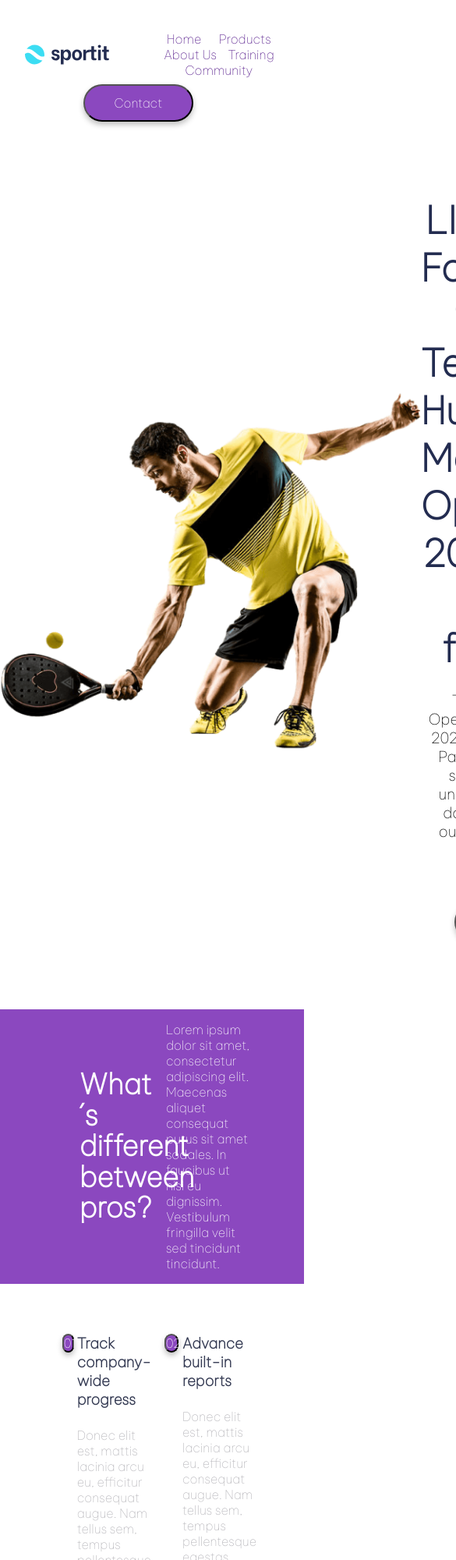
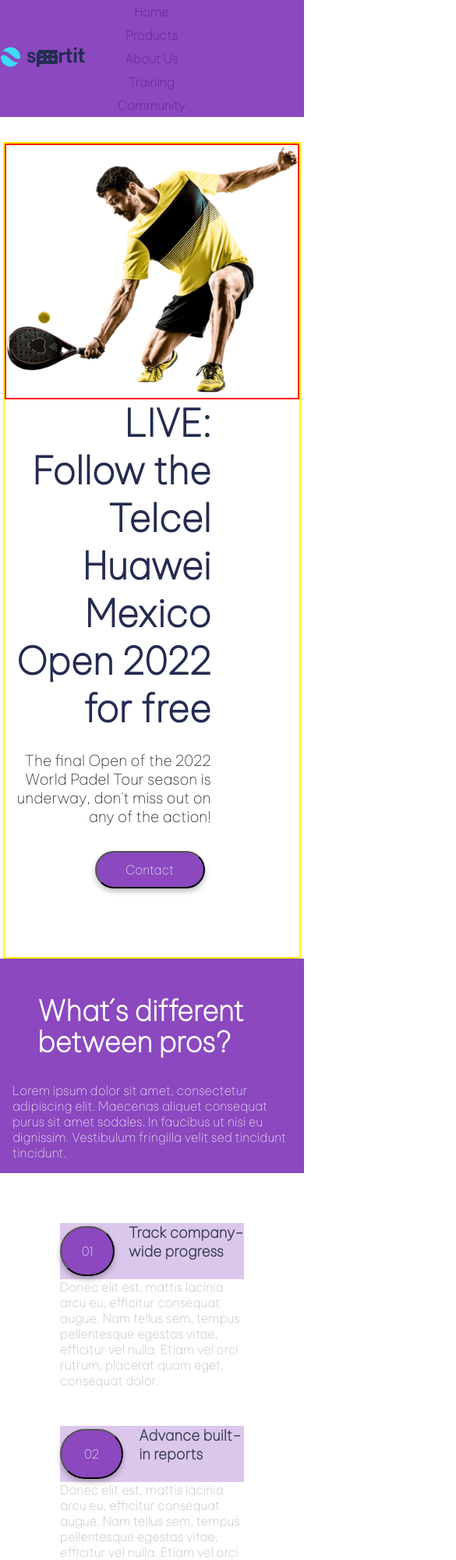
Before and after one commit to lesep28/examen-final-FE1, a plain HTML site: page index.html in a window 390 px wide. Shown: the top 2000 px of the page at 78% size, 585 px wide, since content can reach past the window. Drawn offline with Linux system fonts and the light colour scheme.

Commit message:
ajuste vistas

```diff
--- a/css/styles.css
+++ b/css/styles.css
@@ -2,7 +2,6 @@
     box-sizing: border-box;
     margin: 0;
     padding: 0;
-    height: 100%;
     font-family: 'Be Vietnam Pro', sans-serif;
 }
 /* .listaMenu li{
@@ -21,23 +20,29 @@ body{
     display: flex;
     flex-direction: column;
     height: auto;
-    width: 100%;
+    width: auto;
 }
+
+
+
 
 header{
     display: flex;
     align-items: center;
-    flex-wrap: wrap;
+
     /* height: 2rem;  */
     height: auto;
     justify-content: space-around;
-    /* width:100%; */
-    margin: 2.5rem 0;
+    margin-bottom: 2rem;
+}
+
+header > :nth-child(2) {
+    visibility: hidden;
 }
 
 .cajaBotones{
     height: 4rem;
-    width: 12rem;
+    width: 20%;
     padding: 0.5rem;
 }
 
@@ -48,9 +53,11 @@ header{
     background: #8B48BF;
     box-shadow: 0px 4px 7px 0px rgba(0, 0, 0, 0.25);
     color:white;
+    cursor: pointer;
     font-size: 1rem;
     height:100%;
     width:80%;
+
 }
 
 .listaMenu{
@@ -60,7 +67,12 @@ header{
     list-style: none;
     text-decoration: none;
     justify-content: space-around;
-    width: 40vw;
+    width: 60%;
+    padding-left: 1%;
+}
+
+.logo{
+    width: 12%;
 }
 
 .listaMenu li{
@@ -74,25 +86,45 @@ ul li{
 .container{
     /* height: 120rem; */
     /* height: auto; */
-    /* width: 100%; */
-    min-height: 100%;
+
+    /* min-height: 100%; */
 }
 
 .firstBox{
     display: flex;
-    align-items: center;
-    height: 30%;
-    justify-content: space-around;
-    /* width: 100%; */
+    height: 20%;
+    width: 98%;
     padding-bottom: 5rem;
-    margin-top: 3rem;
+    margin: auto;
+    border: yellow 2px solid;;
+
 
 }
 
+.mainImage{
+    width: 100%;
+    size: cover;
+    border: red solid 2px;
+    flex: 1;
+
+}
+
+.mainImage img{
+    max-width: 100%;
+    min-width: 18rem;
+    transition: all 0.01s;
+    height: auto;
+}
+
+
 .firstText{
-    width: 30%;
     text-align:right;
     font-size: 1.2rem;
+    flex: 1;
+}
+
+.firstText h1{
+    max-width: 1;
 }
 
 h1{
@@ -151,17 +183,21 @@ h2{
 }
 
 .feature{
-    width: 38%;
-    display: flex;
+    width: 40%;
     color: #B3B2B7;
     padding-bottom: 3rem;
 
 }
 
+.featureSubtitle{
+    display: flex;
+    align-items: center;
+    justify-content: center;
+}
 .number{
     border-radius: 50px;
-    width: 50%;
-    height: 40%;
+    width: 10rem;
+    height: 4rem;
 }
 
 h3{
@@ -220,6 +256,7 @@ footer{
     background-color:black;
     color: white;
     height: auto;
+    width: 100%;
 }
 
 .footerContent{
@@ -240,7 +277,7 @@ footer{
     align-items: flex-start;
     height: 50%;
     /* border: orange solid 2px; */
-    padding-top: 5rem;
+    padding-top: 3%;
 }
 
 .listaFooter{
@@ -277,11 +314,14 @@ footer{
     width: 5rem;
 }
 
+form{
+    padding-right: 5%;
+}
 
 input[type="text"]{
     border-radius: 1rem;
     height: 2rem;
-    padding: 1rem;
+    /* padding: 1rem; */
     width: 12rem;
 }
 
@@ -289,6 +329,152 @@ input[type="text"]{
 .copyright{
     display: flex;
     flex-direction: row-reverse;
-    margin-right: 14rem;
+    margin-right: 8.5%;
     padding-bottom: 2rem;
 }
+
+
+@media (max-width: 500px) {
+
+      *{
+        margin: 0;
+        padding: 0;
+        flex-direction: column;
+
+      }
+
+
+     .body{
+        height: auto;
+        box-sizing: border-box;
+        align-items: center;
+        width: 100%;
+
+      }
+
+
+      /* Encabezado vista mobile */
+
+      header{
+        display: flex;
+        background-color: #8B48BF;
+        flex-direction: row;
+        width: 100%;
+
+      }
+
+
+      header .cajaBotones{
+        visibility: hidden;
+
+      }
+
+      header > :nth-child(2) {
+        visibility: visible;
+      }
+
+      .listaMenu li {
+        margin: 5px;
+    }
+
+
+    .menu-button {
+        cursor: pointer;
+    }
+
+
+    .menu-checkbox .listaMenu {
+        display: block;
+    }
+
+    /* Primera sección */
+    .firstText{
+        width: 70%;
+        text-align:right;
+        font-size: 1.2rem;
+    }
+
+    .barra h2,
+    .barra .textoBarra{
+        align-content: start;
+        width: 100%;
+        margin-left: 0;
+    }
+
+
+
+
+
+    /* Seccion features */
+
+    .feature{
+        margin: auto;
+        width: 90%;
+
+    }
+
+    .featureSubtitle{
+        background-color: #8B48BF4D;
+        display: flex;
+        flex-direction: row;
+    }
+
+
+    /* Seccion de jugadores */
+
+    .player{
+        width: 80%;
+    }
+
+
+    #barra2 h2{
+       text-align: center;
+       width: 80%;
+    }
+
+
+
+    /* Pie de página */
+
+    footer{
+        display: flex;
+        align-items: center;
+        justify-content: center;
+    }
+
+   .footerContent {
+        display: flex;
+        flex-direction: column-reverse;
+        align-items: center; /* Centra horizontalmente los elementos dentro de .footerContent */
+        width: 90%;
+        }
+
+    .listaFooter{
+        width: 70%;
+        display: flex;
+        justify-content: center;
+        border: 3px red solid;
+    }
+
+    .listaFooter ul{
+        align-content: center;
+    }
+
+    .icons{
+        display: flex;
+        flex-direction: column-reverse;
+        align-items: center;
+        margin: auto;
+        width: 90%;
+    }
+
+    .mediaIcons{
+        display: flex;
+        flex-direction: row;
+        justify-content: space-around;
+        align-items: center;
+        height: 20%;
+        width: 60%;
+    }
+
+ }
--- a/index.html
+++ b/index.html
@@ -10,9 +10,15 @@
   </head>
 
   <body>
+    <div class="container"></div>
+
     <header>
-      <img src="img/logo.svg" alt="logo" />
-
+      <div class="logo">
+      <img src="img/logo.svg" alt="logo">
+    </div>
+     <div class="menu-button">
+      <img src="img/icon-hamburger.svg" alt="Menú">
+     </div>
       <ul class="listaMenu">
         <li><a href="">Home</a></li>
         <li><a href="">Products</a></li>
@@ -26,10 +32,11 @@
       </div>
     </header>
 
-
-    <div class="container">
+      <main>
         <section class="firstBox">
-        <img src="img/padel-intro.png" alt="padelIntro" />
+          <div class="mainImage">
+          <img src="img/padel-intro.png" alt="padelIntro">
+        </div>
           <div class="firstText">
             <h1>LIVE: Follow the Telcel Huawei Mexico Open 2022 for free</h1>
             <br />
@@ -55,43 +62,52 @@
 
         <section class="features">
           <div class="feature">
+            <div class="featureSubtitle">
               <div class="number">
                 <button class="botones">01</button>
               </div>
-          <div class="featureText">
+
                 <h3>Track company-wide progress</h3>
+              </div>
                 <p>
                   Donec elit est, mattis lacinia arcu eu, efficitur consequat augue.
                   Nam tellus sem, tempus pellentesque egestas vitae, efficitur vel
                   nulla. Etiam vel orci rutrum, placerat quam eget, consequat dolor.
                 </p>
-          </div>
+
           </div>
           <div class="feature">
+            <div class="featureSubtitle">
+
                 <div class="number">
                 <button class="botones">02</button>
               </div>
-          <div class="featureText">
                 <h3>Advance built-in reports</h3>
+              </div>
                 <p>
                   Donec elit est, mattis lacinia arcu eu, efficitur consequat augue.
                   Nam tellus sem, tempus pellentesque egestas vitae, efficitur vel
                   nulla. Etiam vel orci rutrum, placerat quam eget, consequat dolor.
                 </p>
+
+
               </div>
+
           </div>
           <div class="feature">
+            <div class="featureSubtitle">
             <div class="number">
               <button class="botones">03</button>
             </div>
-          <div class="featureText">
+
               <h3>Everything you need in one place</h3>
+            </div>
               <p>
                 Donec elit est, mattis lacinia arcu eu, efficitur consequat augue.
                 Nam tellus sem, tempus pellentesque egestas vitae, efficitur vel
                 nulla. Etiam vel orci rutrum, placerat quam eget, consequat dolor.
               </p>
-          </div>
+
           </div>
         </section>
 
@@ -140,7 +156,8 @@
             <button class="botones" id="go">Go for it</button>
           </div>
         </section>
-    </div>
+
+      </main>
 
     <footer>
         <div class="footerContent">
@@ -174,9 +191,10 @@
                 <button class="botones" id="searchButton" type="submit">Go</button>
             </form>
             </div>
-            <div>
-              <span class="copyright">Copyright 2020. All Rights Reserved</span>
+            <div class="copyright">
+              &copy;Copyright 2020. All Rights Reserved
             </div>
           </footer>
+        </div>
   </body>
 </html>
```
Lines whose indentation alone changed are shown as unchanged.
